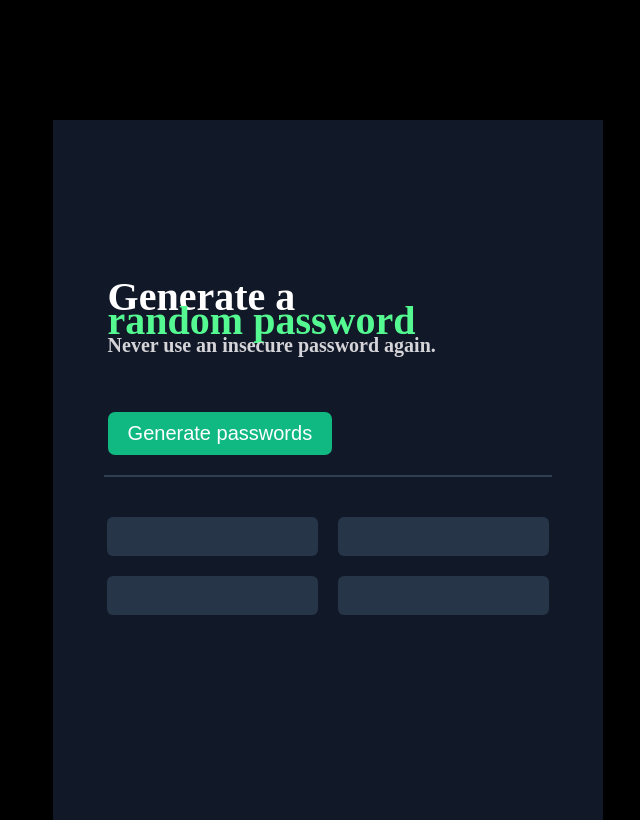
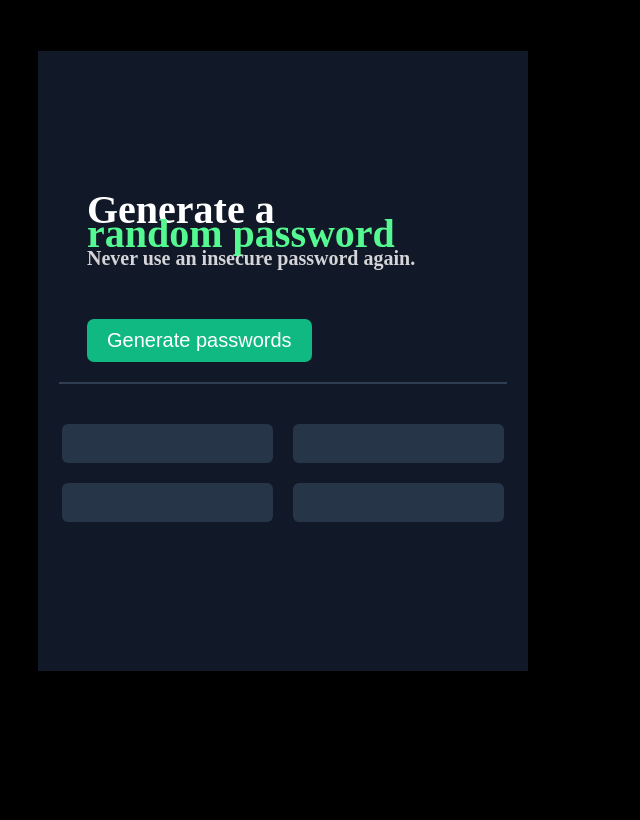
Before and after one commit to minasanta/Password-Generator, a plain HTML site: page index.html in a window 1280 px wide. Shown: the whole page, without its empty margins (357-997 px from the left). Drawn offline with Linux system fonts and the light colour scheme.

Commit message:
Update the shape

```diff
--- a/style.css
+++ b/style.css
@@ -9,12 +9,10 @@ body {
 }
 
 main {
-    position: absolute;
     background-color: rgb(17, 24, 39);
-    width: 550px;
-    height: 700px;
-    left: 32%;
-    top: 15%;
+    width: 490px;
+    height: 620px;
+    margin: 4% auto;
 }
 
 .above-line {
```
